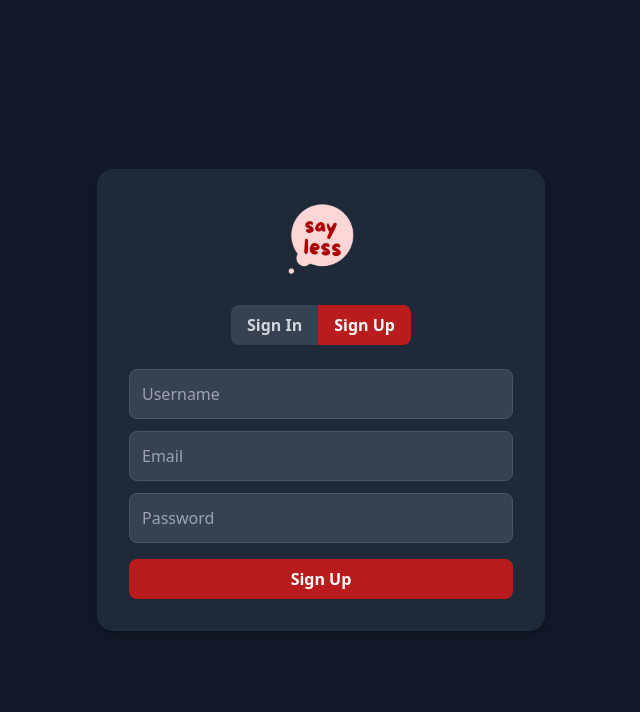
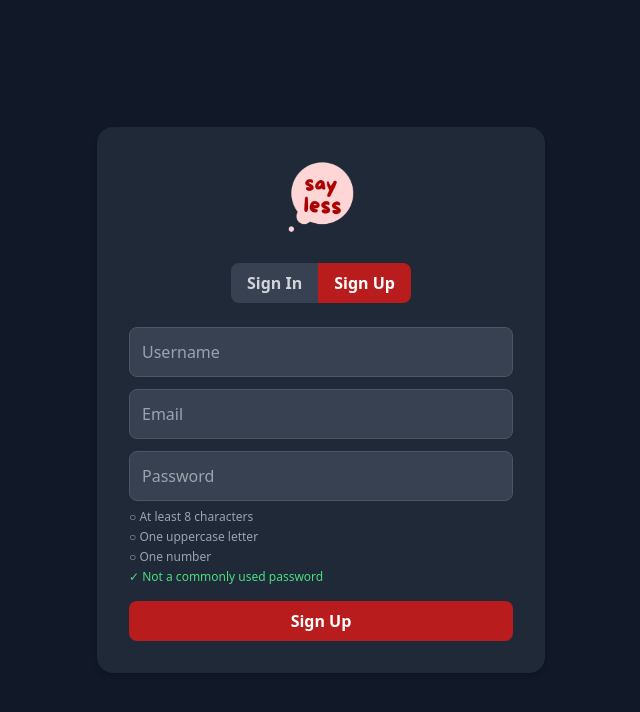
Before and after one commit to etkachenko1/sayLess, a React app in the folder frontend/: page / in a window 1280 px wide. Both pictures are taken after a click on the button "Sign Up". Shown: the top 712 px of the page, without its empty margins (319-959 px from the left). Built offline with nearby package versions, Linux system fonts and the light colour scheme; no server answers; the HTML template or start-up script is replaced by a standard one.

Commit message:
show live password and email requirements on the registration form

```diff
--- a/frontend/src/Auth.tsx
+++ b/frontend/src/Auth.tsx
@@ -2,6 +2,8 @@ import { useState } from "react"
 import type { ChangeEvent } from "react"
 import logo from "./assets/sayless-logo.png"
 import { API_URL } from "./config/api"
+import { getPasswordRequirements, isPasswordValid } from "./utils/passwordRules"
+import { isValidEmail } from "./utils/emailRules"
 
 
 
@@ -46,7 +48,8 @@ function Auth() {
 
         if (!registerForm.username.trim()) { setError("Username is required"); return; }
         if (!registerForm.email.trim()) { setError("Email is required"); return; }
-        if (registerForm.password.length < 6) { setError("Password must be at least 6 characters"); return; }
+        if (!isValidEmail(registerForm.email)) { setError("Please enter a valid email address"); return; }
+        if (!isPasswordValid(registerForm.password)) { setError("Please meet all the password requirements below"); return; }
 
         try {
             //send HTTP Post requesr to backend
@@ -214,14 +217,24 @@ function Auth() {
               onChange={handleChangeRegister}
               className="w-full p-3 mb-3 border border-gray-600 bg-gray-700 rounded-lg focus:ring-2 focus:ring-red-700 text-white placeholder-gray-400"
             />
+            {registerForm.email.length > 0 && !isValidEmail(registerForm.email) && (
+              <p className="text-xs text-red-400 mt-1 mb-2 leading-tight">Please enter a valid email address</p>
+            )}
             <input
               name="password"
               type="password"
               placeholder="Password"
               value={registerForm.password}
               onChange={handleChangeRegister}
-              className="w-full p-3 mb-4 border border-gray-600 bg-gray-700 rounded-lg focus:ring-2 focus:ring-red-700 text-white placeholder-gray-400"
+              className="w-full p-3 mb-2 border border-gray-600 bg-gray-700 rounded-lg focus:ring-2 focus:ring-red-700 text-white placeholder-gray-400"
             />
+            <ul className="text-xs mb-4 space-y-1">
+              {getPasswordRequirements(registerForm.password).map((req) => (
+                <li key={req.label} className={req.met ? "text-green-400" : "text-gray-400"}>
+                  {req.met ? "✓" : "○"} {req.label}
+                </li>
+              ))}
+            </ul>
             <button
               onClick={register}
               className="w-full bg-red-700 hover:bg-red-600 text-white py-2 rounded-lg font-semibold transition"
--- /dev/null
+++ b/frontend/src/utils/passwordRules.ts
@@ -0,0 +1,26 @@
+export const MIN_PASSWORD_LENGTH = 8;
+
+const COMMON_PASSWORDS = new Set([
+  "password1", "password123", "qwerty123", "welcome1", "welcome123", "letmein1",
+  "letmein123", "admin1234", "iloveyou1", "monkey123", "football1", "baseball1", "dragon123",
+  "master123", "sunshine1", "princess1", "trustno1", "superman1", "changeme1",
+  "passw0rd", "abc123456", "whatever1", "starwars1", "shadow123", "michael1",
+]);
+
+export interface PasswordRequirement {
+  label: string;
+  met: boolean;
+}
+
+export function getPasswordRequirements(password: string): PasswordRequirement[] {
+  return [
+    { label: `At least ${MIN_PASSWORD_LENGTH} characters`, met: password.length >= MIN_PASSWORD_LENGTH },
+    { label: "One uppercase letter", met: /[A-Z]/.test(password) },
+    { label: "One number", met: /[0-9]/.test(password) },
+    { label: "Not a commonly used password", met: !COMMON_PASSWORDS.has(password.toLowerCase()) },
+  ];
+}
+
+export function isPasswordValid(password: string): boolean {
+  return getPasswordRequirements(password).every((r) => r.met);
+}
```
